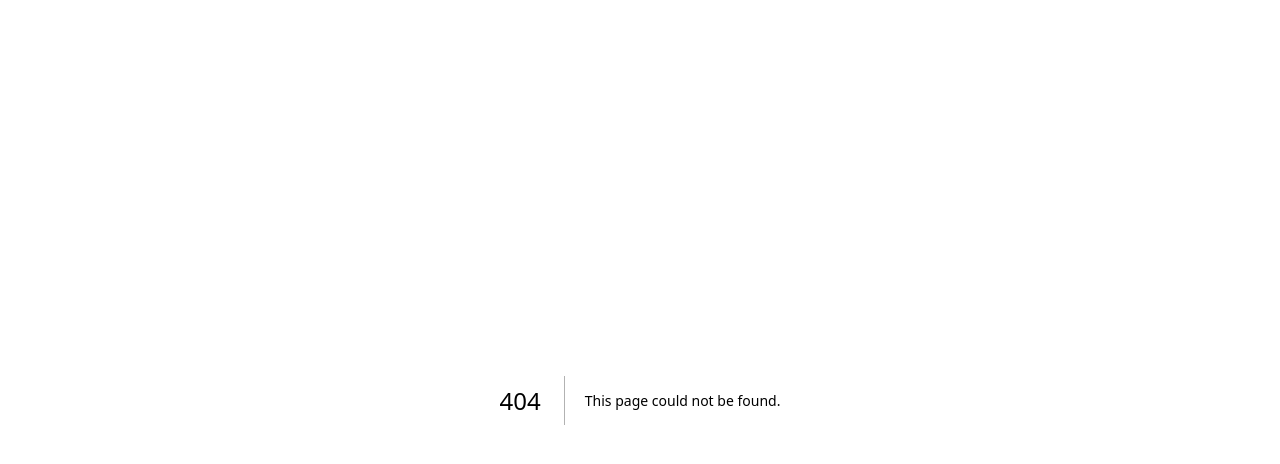
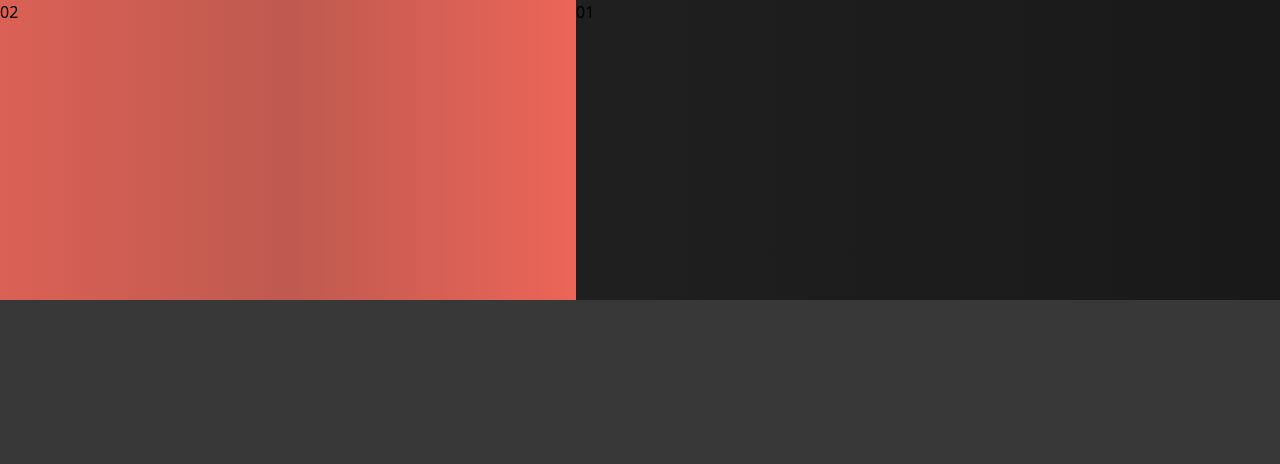
Before and after one commit to anotherITdude/alain-campaign, a Next.js app: page /components/heroar in a window 1280 px wide. Before the commit this address had no page. Shown: the top 464 px of the page. Built offline with nearby package versions, Linux system fonts and the light colour scheme.

Commit message:
hero en and ar hero layout test

```diff
--- a/src/pages/ar/index.js
+++ b/src/pages/ar/index.js
@@ -5,6 +5,7 @@ import styles from '@/styles/Home.module.css'
 
 import { useRouter } from 'next/router'
 import Navbarar from '../components/navbarar';
+import Heroar from '../components/heroar'
 
 
 function Ar() {
@@ -20,11 +21,10 @@ function Ar() {
                 </Head>
                 <main className="main__body">
                     <div className="container">
-                        <Navbarar  />
-                        <div className="mt-10 text-black">NextJS Arabic</div>
+                        <Navbarar />
+                        <Heroar />
                     </div>
-
-
+                    <div className="h-[1000px]"></div>
 
                 </main>
             </>
--- /dev/null
+++ b/src/pages/components/hero.js
@@ -0,0 +1,14 @@
+import React from 'react'
+
+function Hero() {
+    return (
+        <div>
+            <div class="flex flex-col md:flex-row">
+                <div class="h-[300px] md:h-[600] md:basis-55 bg-gradient-to-tr from-[#191919]/60 via-[#191919]/80 to-[#191919] ">01</div>
+                <div class="h-[300px] md:h-[600] md:basis-45 bg-gradient-to-r from-[#ec6558]/90 via-[#ec6558]/75 to-[#ec6558]">02</div>
+            </div>
+        </div>
+    )
+}
+
+export default Hero
--- /dev/null
+++ b/src/pages/components/heroar.js
@@ -0,0 +1,27 @@
+import React from 'react'
+
+function Heroar() {
+    return (
+        <div>
+            <div class="flex flex-col md:flex-row">
+
+                <div class="
+                h-[300px] md:h-[600]
+                md:basis-45
+                bg-gradient-to-r from-[#191919]/80 via-[#191919]/90 to-[#191919]
+                md:bg-gradient-to-r md:from-[#ec6558]/90 md:via-[#ec6558]/75 md:to-[#ec6558]">
+                    02
+                </div>
+                <div class="
+                h-[300px] md:h-[600]
+                md:basis-55
+                bg-gradient-to-r from-[#ec6558]/90 via-[#ec6558]/75 to-[#ec6558]
+                md:bg-gradient-to-r md:from-[#191919]/80 md:via-[#191919]/90 md:to-[#191919]">
+                    01
+                </div>
+            </div>
+        </div>
+    )
+}
+
+export default Heroar
--- a/src/pages/components/navbar.js
+++ b/src/pages/components/navbar.js
@@ -12,8 +12,8 @@ function Navbar() {
             transition={{ duration: 1 }}
             className={`flex navbar_heading justify-end`}>
             <motion.ul
-                initial={{ y: -40 }}
-                whileInView={{ y: 0 }}
+                initial={{ y: -40, opacity: 0 }}
+                whileInView={{ y: 0, opacity: 1 }}
                 transition={{ duration: 1 }}
                 className='mr-2'>
                 <motion.li className="inactive">En  </motion.li>
--- a/src/pages/components/navbarar.js
+++ b/src/pages/components/navbarar.js
@@ -12,8 +12,8 @@ function Navbarar() {
             transition={{ duration: 1 }}
             className={`flex navbar_heading justify-start`}>
             <motion.ul
-                initial={{ y: -40 }}
-                whileInView={{ y: 0 }}
+                initial={{ y: -40, opacity:0 }}
+                whileInView={{ y: 0,opacity:1 }}
                 transition={{ duration: 1 }}
                 className='ml-2'>
                 <motion.li whileHover={{ scale: 1.1 }} className="active"><Link href="/">En</Link></motion.li>
--- a/src/pages/index.js
+++ b/src/pages/index.js
@@ -5,6 +5,7 @@ import styles from '@/styles/Home.module.css'
 
 import { useRouter } from 'next/router'
 import Navbar from './components/navbar'
+import Hero from './components/hero';
 
 
 const inter = Inter({ subsets: ['latin'] })
@@ -23,10 +24,10 @@ export default function Home() {
       <main className="main__body">
         <div className="container">
           <Navbar />
-          <div className="mt-10 text-black">NextJS</div>
+          <Hero />
         </div>
 
-        <div className="h-[1000px]">gg</div>
+        <div className="h-[1000px]"></div>
 
       </main>
     </>
--- a/src/styles/globals.css
+++ b/src/styles/globals.css
@@ -37,7 +37,7 @@
   }
 
   .container {
-    @apply bg-slate-400  max-w-[1100px] float-none mx-auto
+    @apply  max-w-[1100px] float-none mx-auto
     sm:w-full;
   }
 
--- a/tailwind.config.js
+++ b/tailwind.config.js
@@ -8,7 +8,20 @@ module.exports = {
     "./src/**/*.{js,ts,jsx,tsx}",
   ],
   theme: {
-    extend: {},
+    extend: {
+      flexBasis: {
+        '1/7': '14.2857143%',
+        '2/7': '28.5714286%',
+        '3/7': '42.8571429%',
+        '4/7': '57.1428571%',
+        '5/7': '71.4285714%',
+        '6/7': '85.7142857%',
+        '60': '60%',
+        '40': '40%',
+        '55': '55%',
+        '45': '45%',
+      }
+    },
   },
   plugins: [],
 }
```
